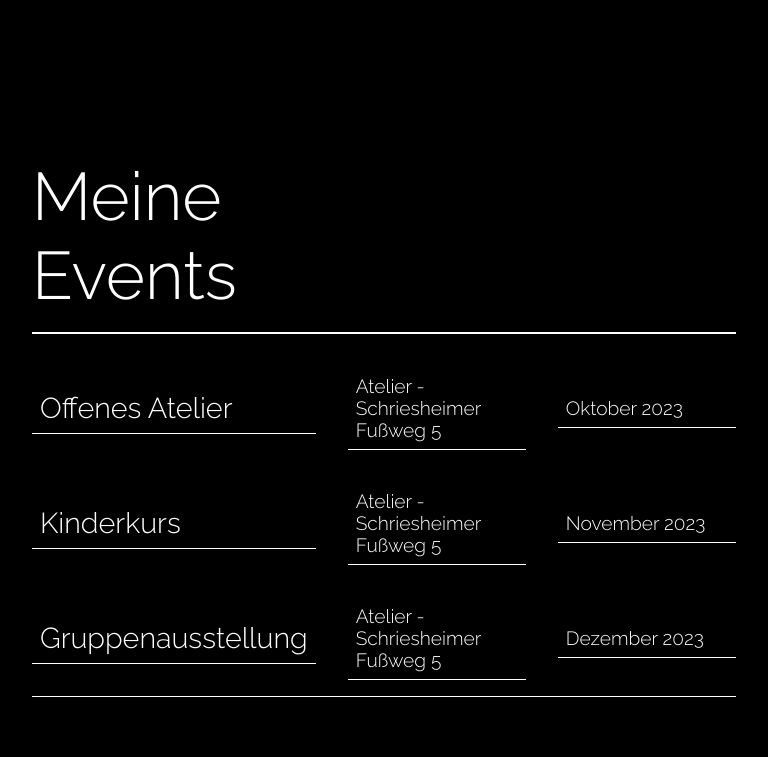
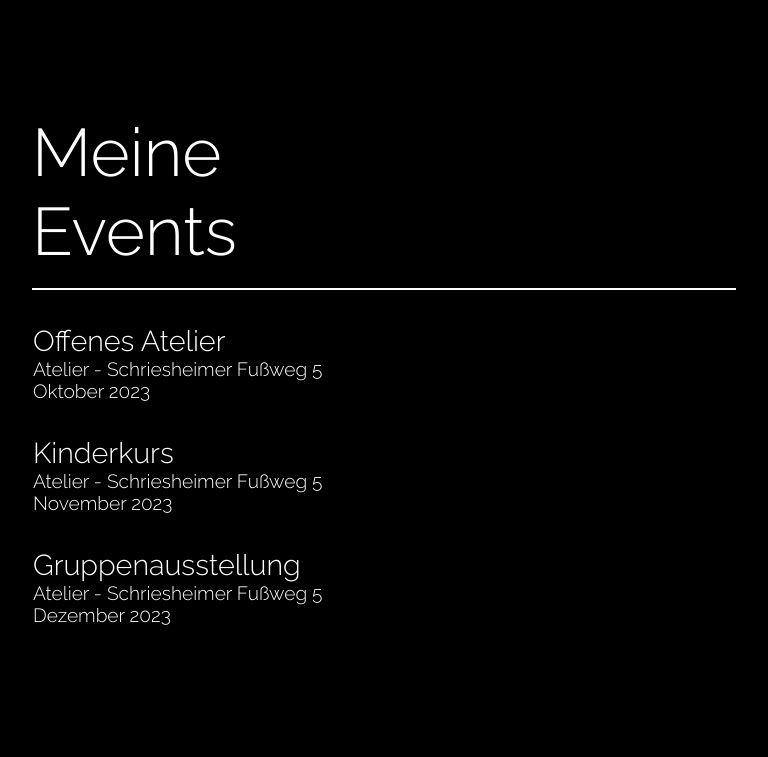
Before and after one commit to royceanton/HL-Artist-Portfolio-Website, a plain HTML site: page src/index.html in a window 768 px wide. Shown: the part 2583-3340 px from the top of the page. Drawn offline with Linux system fonts and the light colour scheme.

Commit message:
ipad events commit 3

```diff
--- a/src/styles.css
+++ b/src/styles.css
@@ -254,11 +254,7 @@ a:hover {
 .artwork-display {
   width: 250px;
   min-width: 250px;
-<<<<<<< HEAD
   height: 700px; /* Adjust this to control height of artwork */
-=======
-  height: 650px;
->>>>>>> 3956a32 (my events table for ipad)
   flex-shrink: 0;
   display: flex;
   flex-direction: column;
@@ -457,62 +453,6 @@ a:hover {
 
   .image-grid > div:first-child {
     margin-right: -0.3rem; /* Adjust based on spacing in UI */
-<<<<<<< HEAD
-=======
-  }
-  /* ==============================
-   MEINE EVENTS STYLES - IPAD
-   ============================== */
-
-  .events-content {
-    margin: var(--large-margin) var(--medium-margin) 0 var(--medium-margin);
-    padding: var(--medium-padding) 0 var(--large-padding) 0;
-  }
-
-  .events-grid {
-    margin-top: 2.25rem;
-    display: grid;
-    gap: 2rem;
-    grid-template-columns: repeat(3, 1fr); /* Three equally sized columns */
-    align-items: center; /* Vertically centers the content of each grid cell */
-    padding: 1rem 0;
-    border-bottom: 1px solid white; /* Bottom border for the table */
-  }
-
-  /* Headers for each column (optional) */
-  .events-grid-header {
-    display: none; /* Hidden by default. We can display it on larger screens if needed */
-  }
-
-  .events-grid-header div {
-    font-weight: bold;
-    text-transform: uppercase;
-  }
-
-  .event {
-    border: 1px solid black;
-    padding: 0rem;
-    text-align: left;
-    display: contents; /* Makes the .event container act as if it's not there, allowing its children to sit directly in the grid */
-  }
-
-  .event h3,
-  .event p {
-    margin: 0; /* Remove default margins */
-    padding: 0.5rem; /* Add some padding for spacing */
-  }
-
-  .event h3 {
-    font-size: 1.8rem;
-    font-weight: 300;
-    border-bottom: 1px solid white; /* Add a bottom border to each row */
-  }
-
-  .event p {
-    font-size: 1.2rem;
-    font-weight: 300;
-    border-bottom: 1px solid white; /* Add a bottom border to each row */
->>>>>>> 3956a32 (my events table for ipad)
   }
 }
 
```
